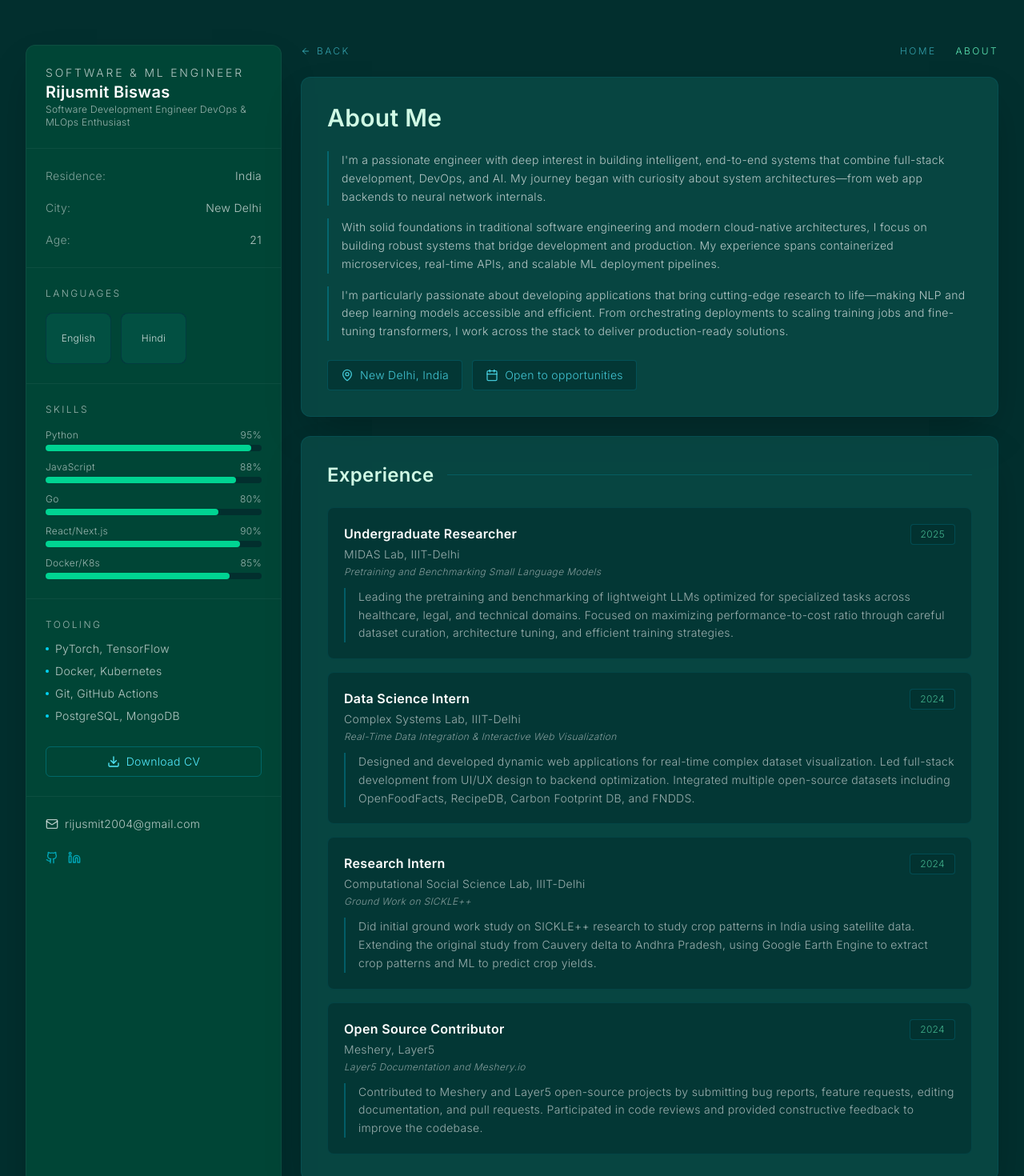
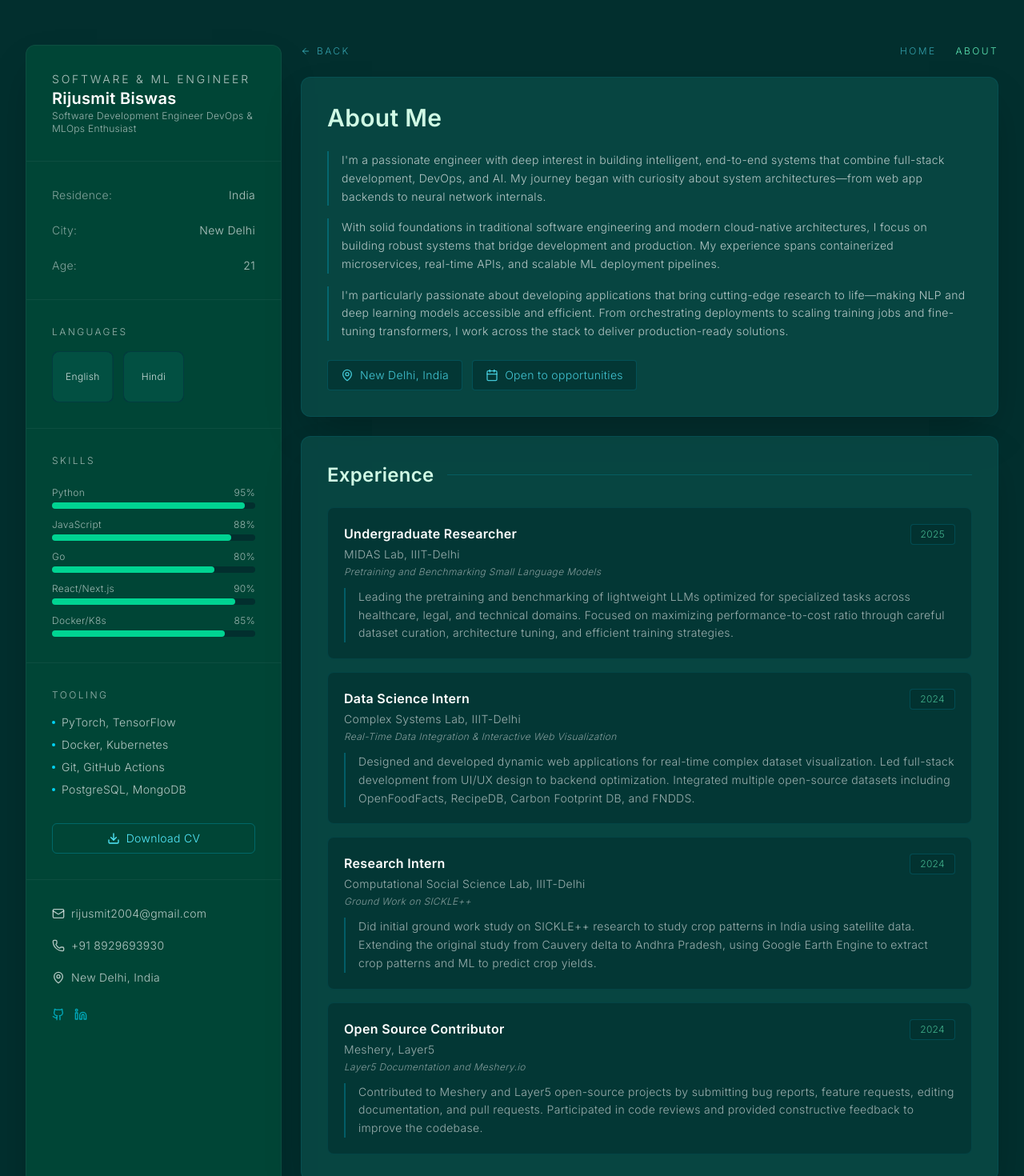
Before and after one commit to riju-talk/portfolio, a Next.js app: page /about in a window 1280 px wide. Shown: the top 1470 px of the page at 80% size. Built offline with nearby package versions, Linux system fonts and the light colour scheme.

Commit message:
fixed sidebar

```diff
--- a/src/app/about/page.jsx
+++ b/src/app/about/page.jsx
@@ -2,7 +2,7 @@
 "use client"
 
 import { motion } from "framer-motion"
-import { ArrowLeft, Download, MapPin, Calendar, Github, Linkedin, Mail } from "lucide-react"
+import { ArrowLeft, Download, MapPin, Calendar, Github, Linkedin, Mail, Phone } from "lucide-react"
 import Link from "next/link"
 import Image from "next/image"
 import ScrollToTop from "../(components)/ScrollToTop/ScrollToTop"
@@ -25,9 +25,9 @@ export default function AboutPage() {
     <div className="min-h-screen bg-teal-950 text-emerald-100">
       <div className="max-w-7xl mx-auto px-4 sm:px-6 lg:px-8 py-6 sm:py-8 md:py-10 lg:py-14">
         <div className="grid grid-cols-1 lg:grid-cols-[320px_1fr] gap-4 sm:gap-6">
-          {/* Sidebar - Same as home page */}
+          {/* Sidebar */}
           <aside className="bg-emerald-900/70 rounded-xl border border-white/5 shadow-2xl flex flex-col overflow-hidden">
-            <div className="p-4 sm:p-6 border-b border-white/5">
+            <div className="p-4 sm:p-6 lg:p-8 border-b border-white/5">
               <div className="flex items-center gap-4">
                 <div>
                   <p className="text-sm uppercase tracking-[0.2em] text-white/70">{personalInfo.title}</p>
@@ -37,7 +37,7 @@ export default function AboutPage() {
               </div>
             </div>
 
-            <div className="p-4 sm:p-6 space-y-4 sm:space-y-5 border-b border-white/5">
+            <div className="p-8 space-y-6 border-b border-white/5">
               <div className="flex items-center justify-between text-sm text-white/70">
                 <span className="text-white/50">Residence:</span>
                 <span>{personalInfo.location.country}</span>
@@ -52,7 +52,7 @@ export default function AboutPage() {
               </div>
             </div>
 
-            <div className="p-4 sm:p-6 border-b border-white/5">
+            <div className="p-4 sm:p-6 lg:p-8 border-b border-white/5">
               <p className="text-xs uppercase tracking-[0.2em] text-white/60 mb-3 sm:mb-4">Languages</p>
               <div className="grid grid-cols-2 sm:grid-cols-3 gap-2 sm:gap-3">
                 {languages.map((lang) => (
@@ -64,7 +64,7 @@ export default function AboutPage() {
               </div>
             </div>
 
-            <div className="p-4 sm:p-6 space-y-3 sm:space-y-4 border-b border-white/5">
+            <div className="p-8 space-y-6 border-b border-white/5">
               <p className="text-xs uppercase tracking-[0.2em] text-white/60">Skills</p>
               <div className="space-y-3">
                 {skills.map((skill) => (
@@ -81,7 +81,7 @@ export default function AboutPage() {
               </div>
             </div>
 
-            <div className="p-4 sm:p-6 space-y-3 border-b border-white/5">
+            <div className="p-4 sm:p-6 lg:p-8 space-y-3 sm:space-y-4 border-b border-white/5">
               <p className="text-xs uppercase tracking-[0.2em] text-white/60">Tooling</p>
               <ul className="space-y-2 text-sm text-white/70">
                 {toolkit.map((item) => (
@@ -97,8 +97,10 @@ export default function AboutPage() {
               </button>
             </div>
 
-            <div className="p-4 sm:p-6 flex flex-col gap-3 sm:gap-4 text-xs sm:text-sm text-white/70">
+            <div className="p-4 sm:p-6 lg:p-8 flex flex-col gap-3 sm:gap-4 lg:gap-5 text-xs sm:text-sm text-white/70">
               <div className="flex items-center gap-2"><Mail className="h-4 w-4" /> {personalInfo.contact.email}</div>
+              <div className="flex items-center gap-2"><Phone className="h-4 w-4" /> {personalInfo.contact.phone}</div>
+              <div className="flex items-center gap-2"><MapPin className="h-4 w-4" /> {personalInfo.location.city}, {personalInfo.location.country}</div>
               <div className="flex gap-3 pt-2 text-cyan-400/70">
                 <a href={personalInfo.contact.github} target="_blank" rel="noreferrer" className="hover:text-cyan-300"><Github className="h-4 w-4" /></a>
                 <a href={personalInfo.contact.linkedin} target="_blank" rel="noreferrer" className="hover:text-cyan-300"><Linkedin className="h-4 w-4" /></a>
```
